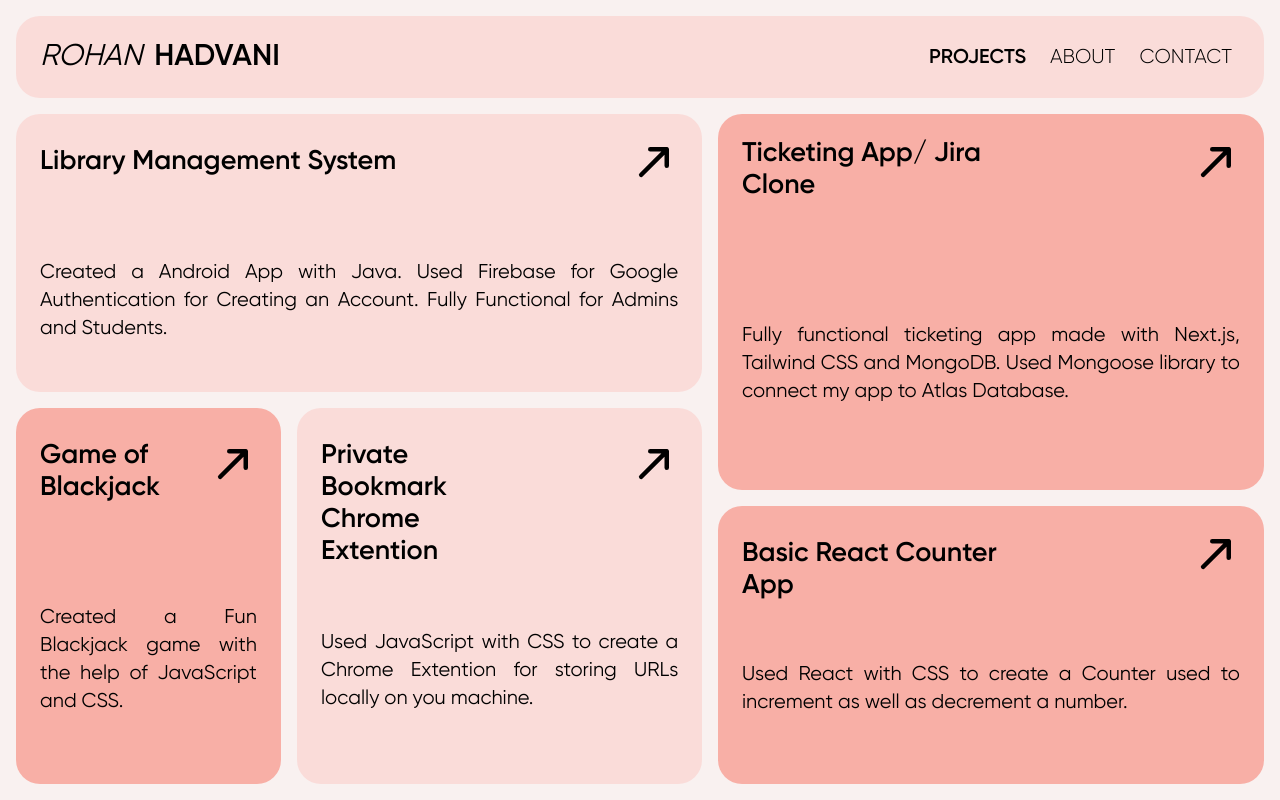
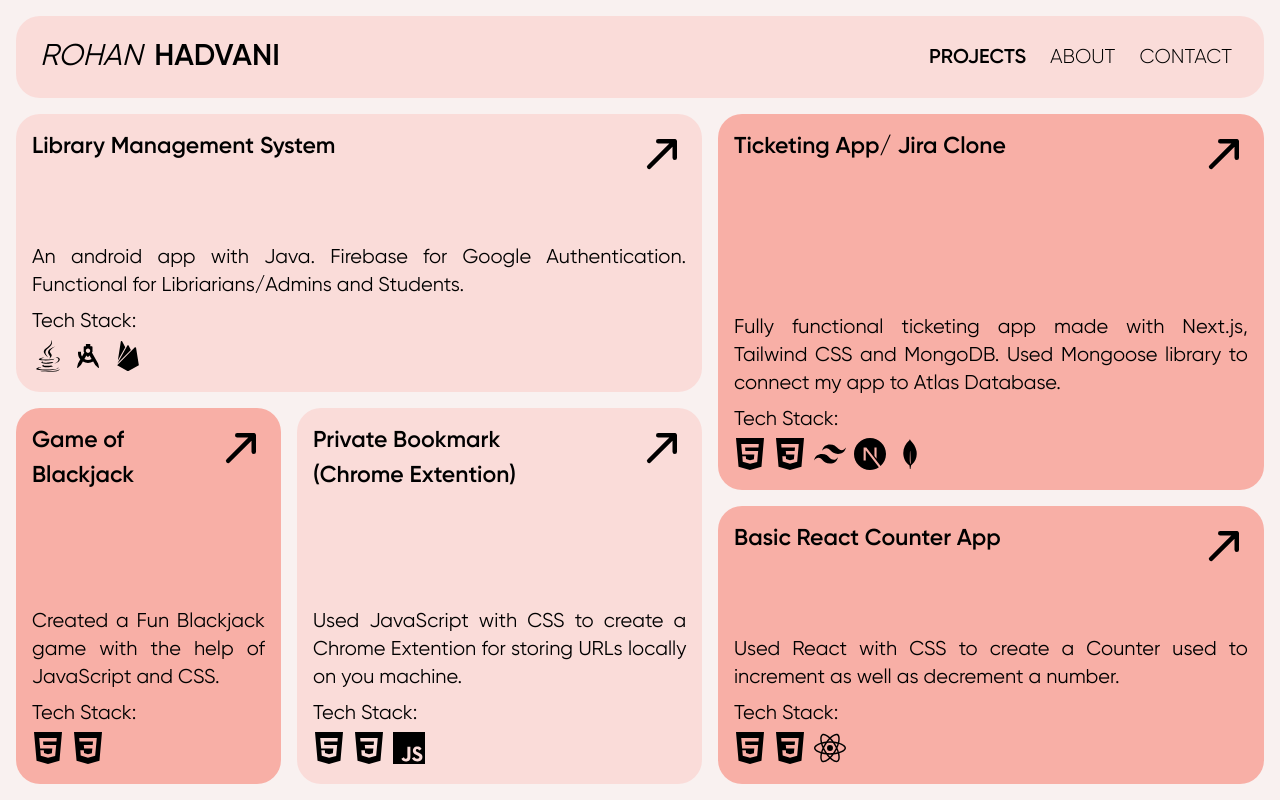
Before and after one commit to rohan27hadvani/portfolio-1, a React (Vite) app in the folder portfolio-1/: page /Projects in a window 1280 px wide. Built offline with nearby package versions, Linux system fonts and the light colour scheme.

Commit message:
Added Tech Stack

```diff
--- a/portfolio-1/index.html
+++ b/portfolio-1/index.html
@@ -4,8 +4,9 @@
     <meta charset="UTF-8" />
     <!-- <link rel="icon" type="image/svg+xml" href="/vite.svg" /> -->
     <meta name="viewport" content="width=device-width, initial-scale=1.0" />
-    <title>Rohan Portfolio</title>
+    <title>Rohan's Portfolio</title>
     <link rel="shortcut icon" href="/src/assets/icons/RH.svg" type="image/svg">
+    <meta name="description" content="Hey There! This is the link to Rohan Hadvani's Portfolio Website">
   </head>
   <body>
     <div id="root"></div>
--- a/portfolio-1/src/Projects.jsx
+++ b/portfolio-1/src/Projects.jsx
@@ -4,6 +4,20 @@ import carrow from './assets/icons/carrow.svg';
 import './App.css';
 import './fonts.css';
 import './animation.css';
+
+import html from './assets/icons/HTML.svg';
+import css from './assets/icons/CSS.svg';
+import fb from './assets/icons/Firebase.svg'
+import java from './assets/icons/Java.svg'
+import aStudio from './assets/icons/AStudio.svg'
+import js from './assets/icons/JS.svg';
+// import ts from './assets/icons/TS.svg';
+import tw from './assets/icons/Tailwind.svg';
+// import py from './assets/icons/Python.svg';
+import nxt from './assets/icons/Next.svg';
+// import node from './assets/icons/Node.svg';
+import mdb from './assets/icons/MongoDB.svg'
+import react from './assets/icons/React.svg';
 
 function Projects() {
   const [load, setLoad] = useState(false);
@@ -56,26 +70,30 @@ function Projects() {
 
         mobile:mt-4 tablet:mt-0`}>
           <div className='text-black font-gilroy w-full h-full'>
-            <div className='flex w-full h-2/3 pt-8
-
-            tablet:pt-3 laptop:pt-8'>
-              <div className='w-3/5 text-3xl font-semibold pl-6
-
-              mobile:text-2xl tablet:text-[20px] laptop:text-[27px] desktop:text-3xl'>
+            <div className='projectTopDiv'>
+              <div className='projectHeadingDiv'>
                 Library Management System
               </div>
-              <div className='w-2/5 pr-6 flex justify-end
+              <div className='
 
-              tablet:scale-[0.75] tablet:-mt-2 tablet:pr-0 laptop:scale-100 laptop:pr-6'>
+              projectLinkIcon'>
                 <a href="https://github.com/rohan27hadvani/SVIT-LMS" target='_blank'>
                   <img src={carrow} alt="" className='h-12 hover:cursor-pointer hover:border-[0.5px] hover:border-black' />
                 </a>
               </div>
             </div>
-            <div className='h-1/3 text-2xl px-6 text-justify justify-end
-
-            mobile:text-lg mobile:mt-3 mobile:pb-4 tablet:text-[15px] tablet:-mt-[40px] laptop:text-[20px] desktop:text-2xl desktop:mt-0 desktop:pb-2'>
-              Created a Android App with Java. Used Firebase for Google Authentication for Creating an Account. Fully Functional for Admins and Students.
+            <div className='h-2/3 px-4 pb-4 flex flex-col items-start justify-end'>
+              <div className='projectDes'>
+              An android app with Java. Firebase for Google Authentication. Functional for Libriarians/Admins and Students.
+              </div>
+              <div className='mobile:text-lg tablet:text-[15px] laptop:text-[20px] desktop:text-2xl'>
+                Tech Stack:
+                  <div className='mobile:text-lg tablet:text-[15px] laptop:text-[20px] desktop:text-2xl flex'>
+                    <img src={java} className='techImg'/>
+                    <img src={aStudio} className='techImg'/>
+                    <img src={fb} className='techImg'/>
+                  </div>
+              </div>
             </div>
           </div>
         </div>
@@ -83,26 +101,31 @@ function Projects() {
         <div className={`${themeClasses[theme].dark} row-span-4 col-span-4 basic ${load ? 'moving-p2' : ''} transition-opacity duration-1000 ease ${isContentVisible ? 'opacity-100' : 'opacity-0'}
 
         mobile:mt-4 tablet:mt-0`}>
-          <div className='text-black font-gilroy w-full h-full pt-8'>
-            <div className='flex w-full h-2/3 pt-8
-
-            tablet:-mt-4 tablet:pt-0 laptop:-mt-2'>
-              <div className='w-3/5 text-3xl pl-6 font-semibold
-
-              mobile:text-2xl tablet:text-[20px] laptop:text-[27px] desktop:text-3xl'>
+          <div className='text-black font-gilroy w-full h-full'>
+            <div className='projectTopDiv'>
+              <div className='projectHeadingDiv'>
                 Ticketing App/ Jira Clone
               </div>
-              <div className='w-2/5 pr-6 flex justify-end
-              tablet:scale-[0.75] tablet:-mt-2 tablet:pr-0 laptop:scale-100 laptop:pr-6 laptop:mt-0'>
+              <div className='projectLinkIcon'>
                 <a href="https://github.com/rohan27hadvani/ticketing-app" target='_blank'>
                   <img src={carrow} alt="" className='h-12 hover:cursor-pointer hover:border-[0.5px] hover:border-black' />
                 </a>
               </div>
             </div>
-            <div className='h-1/3 text-2xl px-6 text-justify
-
-            mobile:text-lg mobile:mt-3 mobile:pb-4 tablet:text-[15px] tablet:-mt-[45px] laptop:text-[20px] desktop:text-2xl desktop:align-text-bottom desktop:mt-0 desktop:pb-2'>
-              Fully functional ticketing app made with Next.js, Tailwind CSS and MongoDB. Used Mongoose library to connect my app to Atlas Database.
+            <div className='h-2/3 px-4 pb-4 flex flex-col items-start justify-end'>
+              <div className='projectDes'>
+                Fully functional ticketing app made with Next.js, Tailwind CSS and MongoDB. Used Mongoose library to connect my app to Atlas Database.
+              </div>
+              <div className='mobile:text-lg tablet:text-[15px] laptop:text-[20px] desktop:text-2xl'>
+                Tech Stack:
+                  <div className='mobile:text-lg tablet:text-[15px] laptop:text-[20px] desktop:text-2xl flex'>
+                    <img src={html} className='techImg'/>
+                    <img src={css} className='techImg'/>
+                    <img src={tw} className='techImg'/>
+                    <img src={nxt} className='techImg'/>
+                    <img src={mdb} className='techImg'/>
+                  </div>
+              </div>
             </div>
           </div>
         </div>
@@ -111,26 +134,27 @@ function Projects() {
 
         mobile:mt-4 tablet:mt-0`}>
           <div className='text-black font-gilroy w-full h-full'>
-            <div className='flex w-full h-2/3 pt-8
-
-            tablet:pt-3 laptop:pt-8'>
-              <div className='w-3/5 text-3xl font-semibold pl-6
-
-              mobile:text-2xl tablet:text-[20px] laptop:text-[27px] desktop:text-3xl'>
+            <div className='projectTopDiv'>
+              <div className='projectHeadingDiv'>
                 Game of Blackjack
               </div>
-              <div className='w-2/5 pr-6 flex justify-end
-
-              tablet:scale-[0.75] tablet:-mt-2 tablet:pr-0 laptop:scale-100 laptop:pr-6 laptop:mt-0'>
+              <div className='projectLinkIcon'>
                 <a href="https://github.com/rohan27hadvani/Blackjack-Game" target='_blank'>
                   <img src={carrow} alt="" className='h-12 hover:cursor-pointer hover:border-[0.5px] hover:border-black' />
                 </a>
               </div>
             </div>
-            <div className='h-1/3 text-2xl px-6 text-justify
-
-            mobile:text-lg mobile:mt-3 mobile:pb-4 tablet:text-[15px] tablet:-mt-[55px] laptop:text-[20px] desktop:text-2xl desktop:align-text-bottom desktop:mt-0 desktop:pb-2'>
-              Created a Fun Blackjack game with the help of JavaScript and CSS.
+            <div className='h-2/3 px-4 pb-4 flex flex-col items-start justify-end'>
+              <div className='projectDes'>
+                Created a Fun Blackjack game with the help of JavaScript and CSS.
+              </div>
+              <div className='mobile:text-lg tablet:text-[15px] laptop:text-[20px] desktop:text-2xl'>
+                Tech Stack:
+                  <div className='mobile:text-lg tablet:text-[15px] laptop:text-[20px] desktop:text-2xl flex'>
+                    <img src={html} className='techImg'/>
+                    <img src={css} className='techImg'/>
+                  </div>
+              </div>
             </div>
           </div>
         </div>
@@ -139,26 +163,28 @@ function Projects() {
 
         mobile:mt-4 tablet:mt-0`}>
           <div className='text-black font-gilroy w-full h-full'>
-            <div className='flex w-full h-2/3 pt-8
-
-            tablet:pt-3 laptop:pt-8'>
-              <div className='w-3/5 text-3xl font-semibold pl-6
-
-              mobile:text-2xl tablet:text-[20px] laptop:text-[27px] desktop:text-3xl'>
-                Private Bookmark Chrome Extention
+            <div className='projectTopDiv'>
+              <div className='projectHeadingDiv'>
+                Private Bookmark (Chrome Extention)
               </div>
-              <div className='w-2/5 pr-6 flex justify-end
-
-              tablet:scale-[0.75] tablet:-mt-2 tablet:pr-0 laptop:scale-100 laptop:mt-0 laptop:pr-6'>
+              <div className='projectLinkIcon'>
                 <a href="https://github.com/rohan27hadvani/Private-Bookmark-Chrome-Ext" target='_blank'>
                   <img src={carrow} alt="" className='h-12 hover:cursor-pointer hover:border-[0.5px] hover:border-black' />
                 </a>
               </div>
             </div>
-            <div className='h-1/3 text-2xl px-6 text-justify
-
-            mobile:text-lg mobile:mt-3 mobile:pb-4 tablet:text-[15px] tablet:-mt-[30px] laptop:text-[20px] desktop:text-2xl desktop:align-text-bottom desktop:mt-0 desktop:pb-2'>
-              Used JavaScript with CSS to create a Chrome Extention for storing URLs locally on you machine.
+            <div className='h-2/3 px-4 pb-4 flex flex-col items-start justify-end'>
+              <div className='projectDes'>
+                Used JavaScript with CSS to create a Chrome Extention for storing URLs locally on you machine.
+              </div>
+              <div className='mobile:text-lg tablet:text-[15px] laptop:text-[20px] desktop:text-2xl'>
+                Tech Stack:
+                  <div className='mobile:text-lg tablet:text-[15px] laptop:text-[20px] desktop:text-2xl flex'>
+                    <img src={html} className='techImg'/>
+                    <img src={css} className='techImg'/>
+                    <img src={js} className='techImg'/>
+                  </div>
+              </div>
             </div>
           </div>
         </div>
@@ -167,26 +193,28 @@ function Projects() {
 
         mobile:mt-4 tablet:mt-0`}>
           <div className='text-black font-gilroy w-full h-full'>
-            <div className='flex w-full h-2/3 pt-8
-
-            tablet:pt-3 laptop:pt-8'>
-              <div className='w-3/5 text-3xl font-semibold pl-6
-
-              mobile:text-2xl tablet:text-[20px] laptop:text-[27px] desktop:text-3xl'>
+            <div className='projectTopDiv'>
+              <div className='projectHeadingDiv'>
                 Basic React Counter App
               </div>
-              <div className='w-2/5 pr-6 flex justify-end
-
-              tablet:scale-[0.75] tablet:-mt-2 tablet:pr-0 laptop:scale-100 laptop:pr-6'>
+              <div className='projectLinkIcon'>
                 <a href="https://github.com/rohan27hadvani/React-Counter-App/tree/main" target='_blank'>
                   <img src={carrow} alt="" className='h-12 hover:cursor-pointer hover:border-[0.5px] hover:border-black' />
                 </a>
               </div>
             </div>
-            <div className='h-1/3 text-2xl px-6 text-justify
-
-            mobile:text-lg mobile:mt-3 mobile:pb-4 tablet:text-[15px] tablet:-mt-[30px] laptop:text-[20px] desktop:text-2xl desktop:align-text-bottom desktop:mt-0 desktop:pb-2'>
-              Used React with CSS to create a Counter used to increment as well as decrement a number.
+            <div className='h-2/3 px-4 pb-4 flex flex-col items-start justify-end'>
+              <div className='projectDes'>
+                Used React with CSS to create a Counter used to increment as well as decrement a number.
+              </div>
+              <div className='mobile:text-lg tablet:text-[15px] laptop:text-[20px] desktop:text-2xl'>
+                Tech Stack:
+                  <div className='mobile:text-lg tablet:text-[15px] laptop:text-[20px] desktop:text-2xl flex'>
+                    <img src={html} className='techImg'/>
+                    <img src={css} className='techImg'/>
+                    <img src={react} className='techImg'/>
+                  </div>
+              </div>
             </div>
           </div>
         </div>
--- a/portfolio-1/src/index.css
+++ b/portfolio-1/src/index.css
@@ -15,7 +15,28 @@
   @apply flex flex-col w-full h-full items-center mobile:gap-y-[60px] tablet:gap-y-[80px] laptop:gap-y-[60px] desktop:gap-y-[55px] screen14:mt-[10px] screen14:gap-y-[30px] screen16:gap-y-[10px]
 }
 
+.projectTopDiv {
+  @apply flex w-full h-1/3 pt-4
+  tablet:pt-3 laptop:pt-4 px-4
+}
 
+.projectHeadingDiv {
+  @apply w-3/5 text-[23px] desktop:text-3xl font-semibold
+}
+
+.projectLinkIcon {
+  @apply w-2/5 flex justify-end mobile:text-2xl tablet:text-[20px] laptop:text-[27px] desktop:text-3xl
+}
+
+.projectDes {
+  @apply text-2xl text-justify
+
+  mobile:text-lg mobile:mt-10 mobile:pb-4 tablet:text-[15px] tablet:mt-0 tablet:pb-2 laptop:text-[20px] desktop:text-2xl
+}
+
+.techImg {
+  @apply h-[40px] w-[40px] pr-2
+}
 
 .dark1 {
   color: #F8AFA6;
```
Also changed, not shown: portfolio-1/src/assets/icons/Firebase.svg (added).
